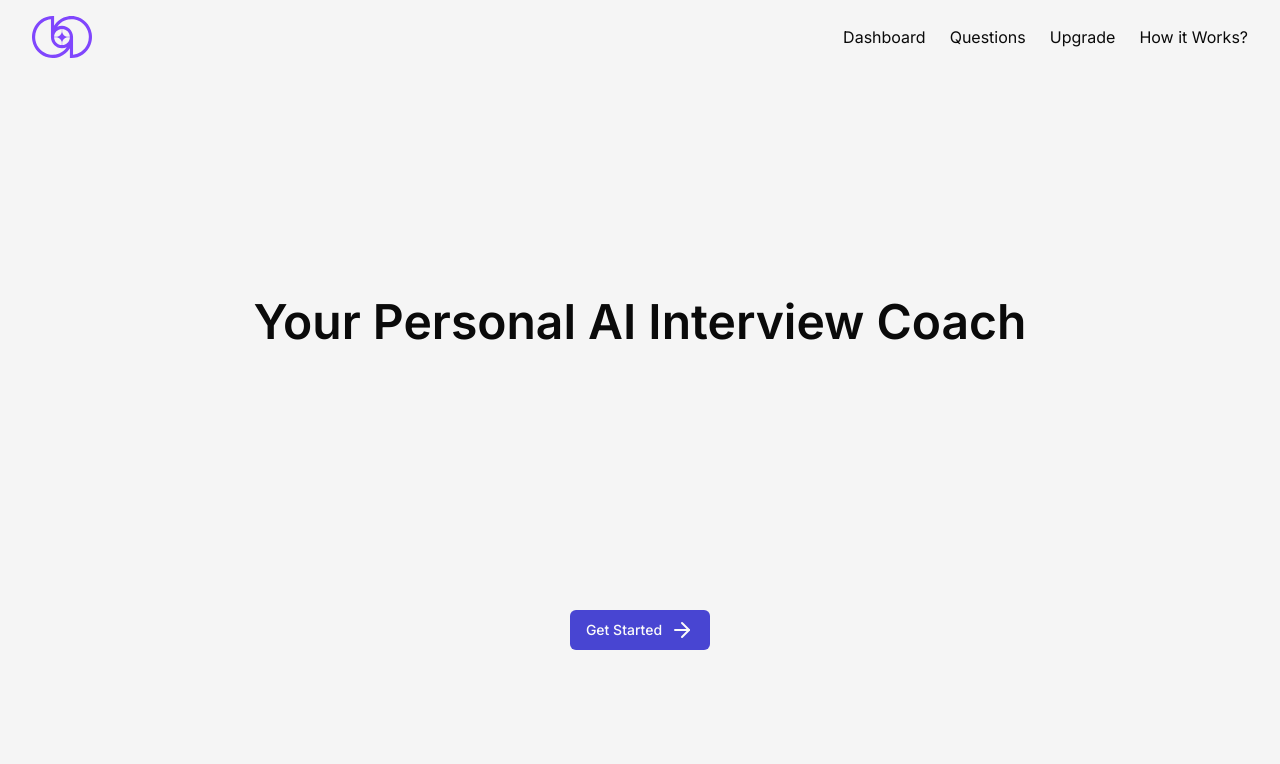
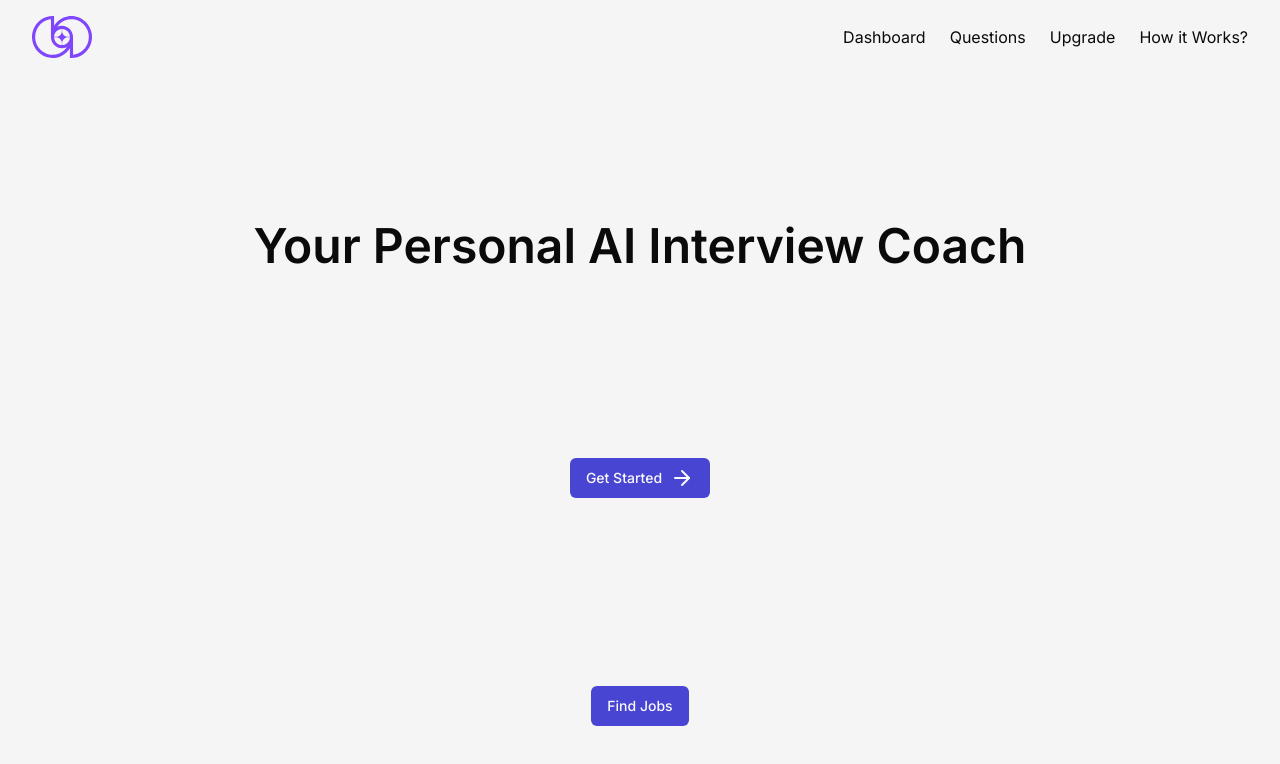
Before and after one commit to priyansh-garg1/AI-Interview-Mocker, a Next.js app: page / in a window 1280 px wide. Shown: the top 764 px of the page. Built offline with nearby package versions, Linux system fonts and the light colour scheme.

Commit message:
Update HomePage

```diff
--- a/app/page.js
+++ b/app/page.js
@@ -13,6 +13,7 @@ export default function Home() {
     <div className="h-screen w-full flex flex-col gap-10 justify-evenly items-center bg-secondary">
       <h1 className="font-semibold text-5xl">Your Personal AI Interview Coach</h1>
       <Button className='flex gap-2' onClick={() => router.push("/dashboard")}>Get Started <ArrowRightIcon /></Button>
+      <Button className='flex gap-2' onClick={() => router.push("/jobs")}>Find Jobs</Button>
     </div>
     </>
   );
```
